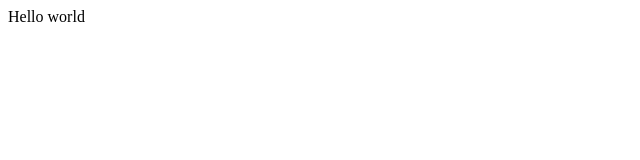
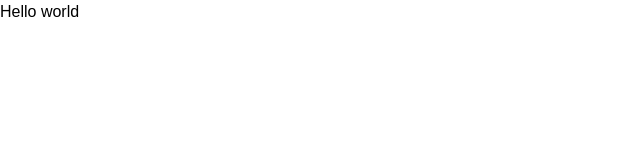
Before and after one commit to Dan-Cosci/fire-notes, a React (Vite) app: page / in a window 1280 px wide. Shown: the top 160 px of the page, without its empty margins (0-640 px from the left). Built offline with nearby package versions, Linux system fonts and the light colour scheme.

Commit message:
scaffold

```diff
--- a/src/App.css
+++ b/src/App.css
@@ -0,0 +1,3 @@
+p{
+  font-size: var(--fs-md);
+}
--- a/src/App.jsx
+++ b/src/App.jsx
@@ -1,8 +1,9 @@
 import React from 'react'
+import './App.css'
 
 const App = () => {
   return (
-    <div>Hello world</div>
+    <div><p>Hello world</p></div>
   )
 }
 
--- /dev/null
+++ b/src/assets/css/main.css
@@ -0,0 +1,3 @@
+@import url('./reset.css');
+@import url('./typography.css');
+@import url('./variable.css');
--- /dev/null
+++ b/src/assets/css/reset.css
@@ -0,0 +1,44 @@
+*, *::before, *::after {
+  box-sizing: border-box;
+  margin: 0;
+  padding: 0;
+}
+
+html{
+  scroll-behavior: smooth;
+}
+
+@media (prefers-reduced-motion: no-preference) {
+  html {
+    interpolate-size: allow-keywords;
+  }
+}
+
+body {
+  line-height: 1.5;
+  -webkit-font-smoothing: antialiased;
+}
+
+img, picture, video, canvas, svg {
+  display: block;
+  max-width: 100%;
+}
+
+input, button, textarea, select {
+  font: inherit;
+}
+
+p, h1, h2, h3, h4, h5, h6 {
+  overflow-wrap: break-word;
+}
+
+p {
+  text-wrap: pretty;
+}
+h1, h2, h3, h4, h5, h6 {
+  text-wrap: balance;
+}
+
+#root, #__next {
+  isolation: isolate;
+}
--- /dev/null
+++ b/src/assets/css/typography.css
@@ -0,0 +1,3 @@
+html {
+  font-family: Arial, Helvetica, sans-serif;
+}
--- /dev/null
+++ b/src/assets/css/variable.css
@@ -0,0 +1,17 @@
+:root{
+  --clr-white: #ffffff;
+  --clr-black: #000000;
+
+
+
+
+  --fs-sm: 0.875rem;
+  --fs-md: 1rem;
+  --fs-lg: 1.25rem;
+  --fs-xl: 1.5rem;
+  --fs-2xl: 1.75rem;
+  --fs-3xl: 2.25rem;
+  --fs-4xl: 3rem;
+
+
+}
--- a/src/main.jsx
+++ b/src/main.jsx
@@ -1,6 +1,8 @@
 import { StrictMode } from 'react'
 import { createRoot } from 'react-dom/client'
 import App from './App.jsx'
+
+import './assets/css/main.css'
 
 createRoot(document.getElementById('root')).render(
   <StrictMode>
```
